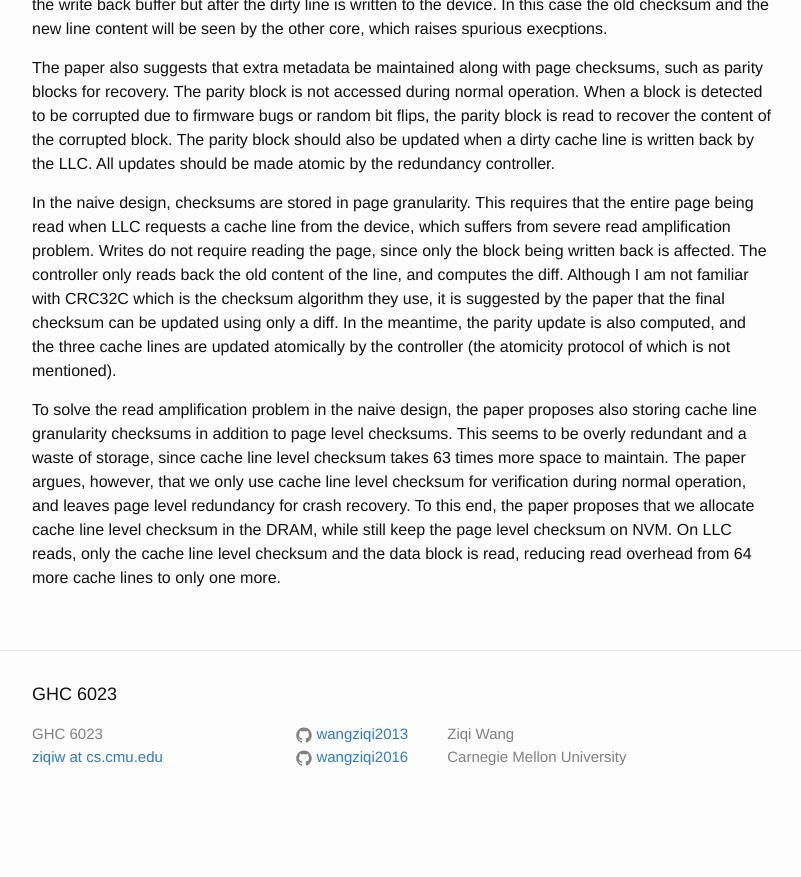
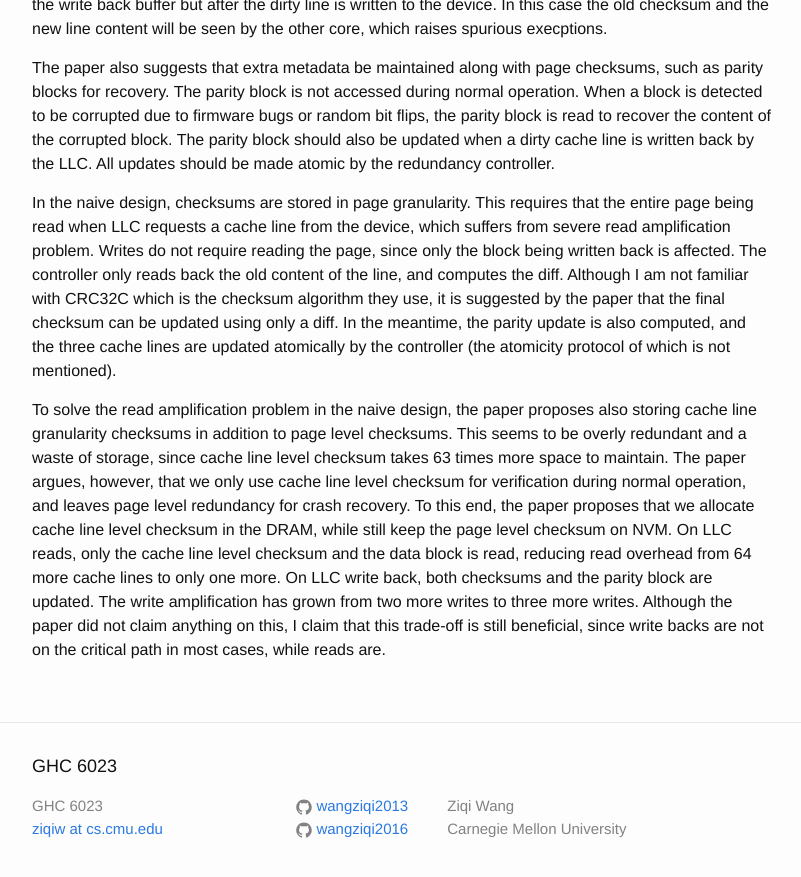
Before and after one commit to wangziqi2013/wangziqi2013.github.io, a Jekyll site: the page built from _posts/2020-01-14-tvrak.markdown, in a window 1280 px wide and 900 px high, scrolled down 1387 px. Shown: the top 877 px of the window, without its empty margins (238-1039 px from the left). Built offline with Jekyll 4.4.1, drawn with Linux system fonts in a browser that asks for light colours; before the commit the page ends 2215 px from its top, so only the background shows below that.

Commit message:
Adding wb

```diff
--- a/_posts/2020-01-14-tvrak.markdown
+++ b/_posts/2020-01-14-tvrak.markdown
@@ -67,4 +67,6 @@ line level checksum takes 63 times more space to maintain. The paper argues, how
 level checksum for verification during normal operation, and leaves page level redundancy for crash recovery. To this
 end, the paper proposes that we allocate cache line level checksum in the DRAM, while still keep the page level checksum
 on NVM. On LLC reads, only the cache line level checksum and the data block is read, reducing read overhead from 64 more
-cache lines to only one more.
+cache lines to only one more. On LLC write back, both checksums and the parity block are updated. The write amplification
+has grown from two more writes to three more writes. Although the paper did not claim anything on this, I claim that
+this trade-off is still beneficial, since write backs are not on the critical path in most cases, while reads are.
```
